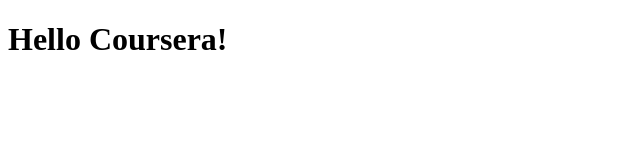
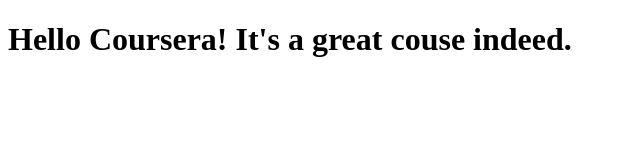
Before and after one commit to LouisThabault/coursera-test, a plain HTML site: page site/index.html in a window 1280 px wide. Shown: the whole page, without its empty margins (0-640 px from the left). Drawn offline with Linux system fonts and the light colour scheme.

Commit message:
Small addition to the page content.

```diff
--- a/site/index.html
+++ b/site/index.html
@@ -4,6 +4,6 @@
 	<title>Hello Coursera!</title>
 </head>
 <body>
-<h1>Hello Coursera!</h1>
+<h1>Hello Coursera! It's a great couse indeed.</h1>
 </body>
 </html>
```
